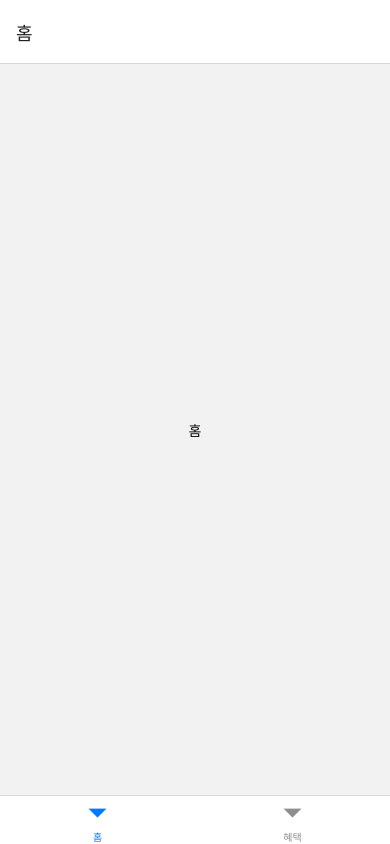
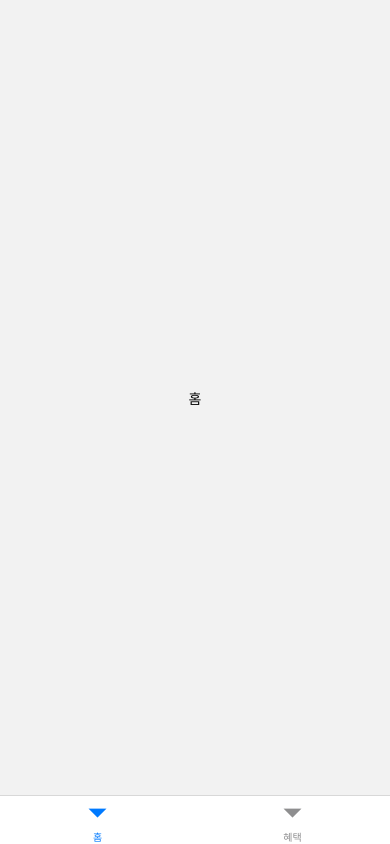
Before and after one commit to k1a11220/solift-app, a React Native app: screen / in a window 390 px wide. Built offline with nearby package versions, Linux system fonts and the light colour scheme.

Commit message:
Implement bottom tab options

```diff
--- a/App.js
+++ b/App.js
@@ -10,10 +10,23 @@ const Tab = createBottomTabNavigator();
 
 export default function App() {
   return (
-    <NavigationContainer>
+    <NavigationContainer
+      screenOptions={{
+        tabBarStyle: { position: "absolute" },
+        tabBarActiveTintColor: "#2A364E",
+      }}
+    >
       <Tab.Navigator>
-        <Tab.Screen name="홈" component={HomeScreen} />
-        <Tab.Screen name="혜택" component={BenefitScreen} />
+        <Tab.Screen
+          name="홈"
+          component={HomeScreen}
+          options={{ headerShown: false }}
+        />
+        <Tab.Screen
+          name="혜택"
+          component={BenefitScreen}
+          options={{ headerShown: false }}
+        />
       </Tab.Navigator>
     </NavigationContainer>
   );
```
